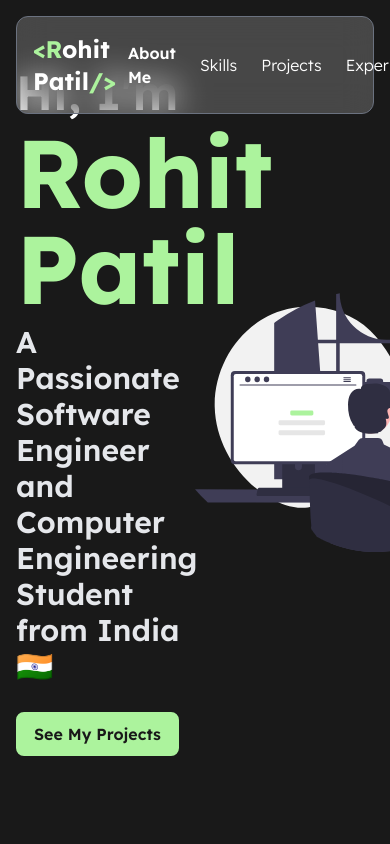
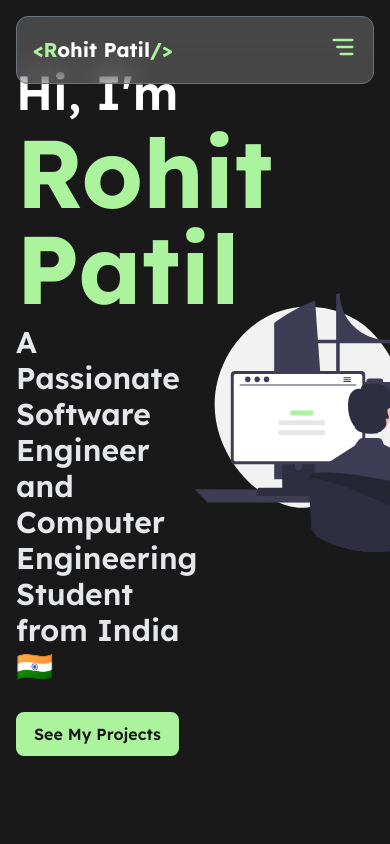
Before and after one commit to rohitvpatil0810/rohit-portfolio-next, a Next.js app: page / in a window 390 px wide. Shown: the top 844 px of the page. Built offline with nearby package versions, Linux system fonts and the light colour scheme.

Commit message:
feat: add responsiveness to navabar

```diff
--- a/src/components/sections/navbar.tsx
+++ b/src/components/sections/navbar.tsx
@@ -5,10 +5,13 @@ import GlassMorph from "../ui/glass-morph";
 import NavbarLink from "../ui/navbar-link";
 import { useEffect, useState } from "react";
 import aboutMe from "@/lib/about-me";
+import { IconMenu2, IconMenuDeep, IconX } from "@tabler/icons-react";
+import { cn } from "@/lib/utils";
 type Props = {};
 
 function Navbar({}: Props) {
-  let [activeSection, setActiveSection] = useState("about-me");
+  const [activeSection, setActiveSection] = useState("about-me");
+  const [isMenuOpen, setIsMenuOpen] = useState(false);
 
   useEffect(() => {
     let sections = navLinks.map((link) => document.getElementById(link.href));
@@ -39,12 +42,42 @@ function Navbar({}: Props) {
   }, []);
 
   return (
-    <GlassMorph className="py-4 px-4 rounded-xl border border-gray-500 flex justify-between fixed left-4 sm:left-6 md:left-8 lg:left-10 xl:left-20 2xl:left-40 right-4 sm:right-6 md:right-8 lg:right-10 xl:right-20 2xl:right-40 top-4 z-50">
-      <h1 className="text-2xl my-auto font-bold">
+    <nav
+      className={cn("fixed top-0 right-0 left-0 z-50", {
+        "top-0 bottom-10": isMenuOpen,
+      })}
+    >
+      <GlassMorph
+        className={cn(
+          "my-4 py-4 px-4 rounded-xl border border-gray-500 flex justify-between items-center mx-4 sm:mx-6 md:mx-8 lg:mx-10 xl:mx-20 2xl:mx-40",
+          {
+            "flex-col h-full": isMenuOpen,
+            "flex-row": !isMenuOpen,
+          }
+        )}
+      >
+        {/* Name and close button */}
+        <div
+          className={cn(
+            "flex tab:flex-none w-full tab:w-fit justify-between items-center"
+          )}
+        >
+          <h1 className="w-fit text-xl sm:text-2xl my-auto font-bold">
             <span className="text-light-green">&lt;R</span>ohit Patil
             <span className="text-light-green">/&gt;</span>
           </h1>
-      <div className="flex flex-between">
+          {isMenuOpen && (
+            <button
+              onClick={() => setIsMenuOpen(!isMenuOpen)}
+              className="tab:hidden text-6xl text-light-green"
+            >
+              <IconX size={28} />
+            </button>
+          )}
+        </div>
+
+        {/* Nav links on big screen */}
+        <div className="hidden tab:flex flex-between">
           {navLinks.map((link) => (
             <NavbarLink
               key={link.href}
@@ -54,10 +87,50 @@ function Navbar({}: Props) {
             />
           ))}
         </div>
+        <a
+          className="hidden tab:block"
+          href={aboutMe.resumeLink}
+          target="__blank"
+        >
+          <Button>Resume</Button>
+        </a>
+
+        {/* Menu bar button in small screen */}
+        <div
+          className={cn("tab:hidden", {
+            hidden: isMenuOpen,
+          })}
+        >
+          <button
+            onClick={() => setIsMenuOpen(!isMenuOpen)}
+            className="text-2xl text-light-green"
+          >
+            {!isMenuOpen ? <IconMenuDeep size={28} /> : undefined}
+          </button>
+        </div>
+
+        {/* Nav links on mobile screen */}
+        {isMenuOpen && (
+          <>
+            <div className="flex h-full flex-col justify-evenly items-center text-lg">
+              {navLinks.map((link) => (
+                <button onClick={() => setIsMenuOpen(false)}>
+                  <NavbarLink
+                    key={link.href}
+                    label={link.label}
+                    href={link.href}
+                    activeSection={activeSection}
+                  />
+                </button>
+              ))}
+            </div>
             <a href={aboutMe.resumeLink} target="__blank">
               <Button>Resume</Button>
             </a>
+          </>
+        )}
       </GlassMorph>
+    </nav>
   );
 }
 
```
Lines whose indentation alone changed are shown as unchanged.
